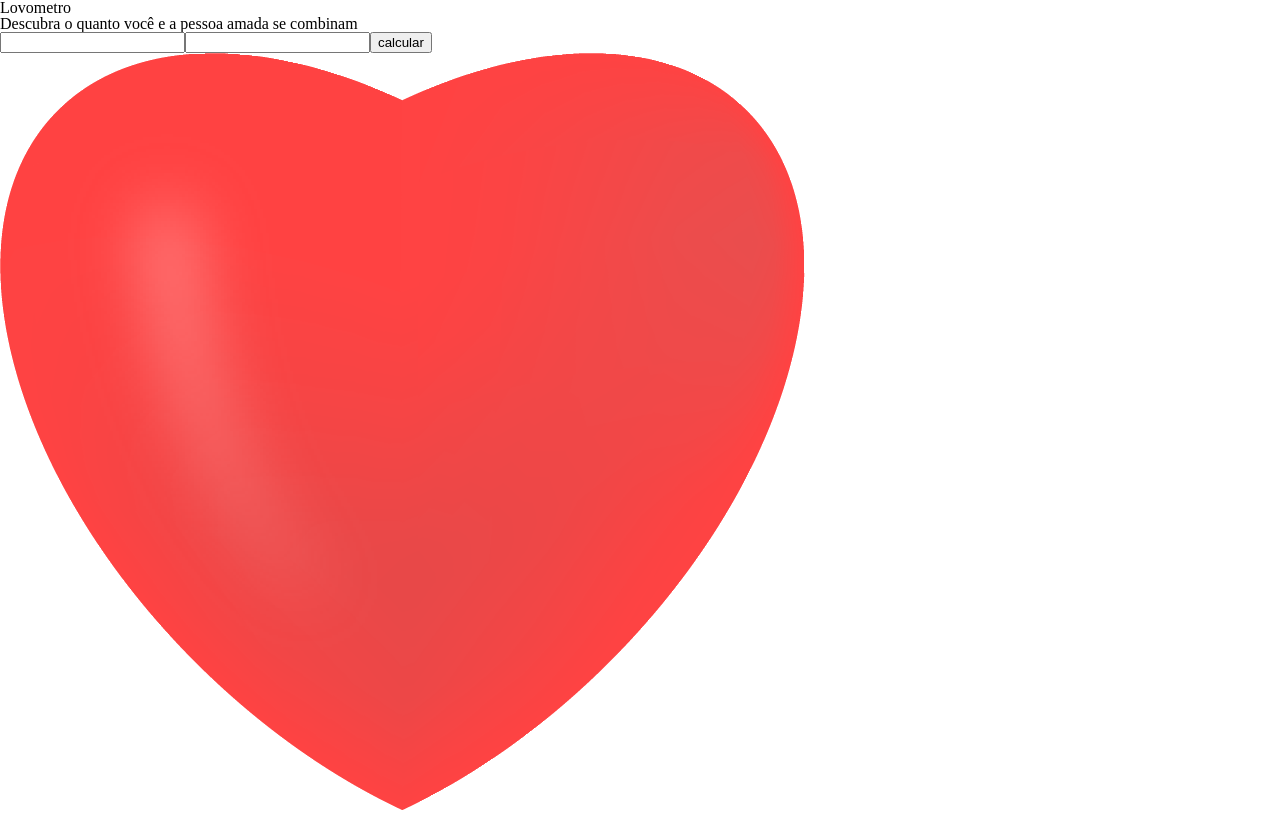
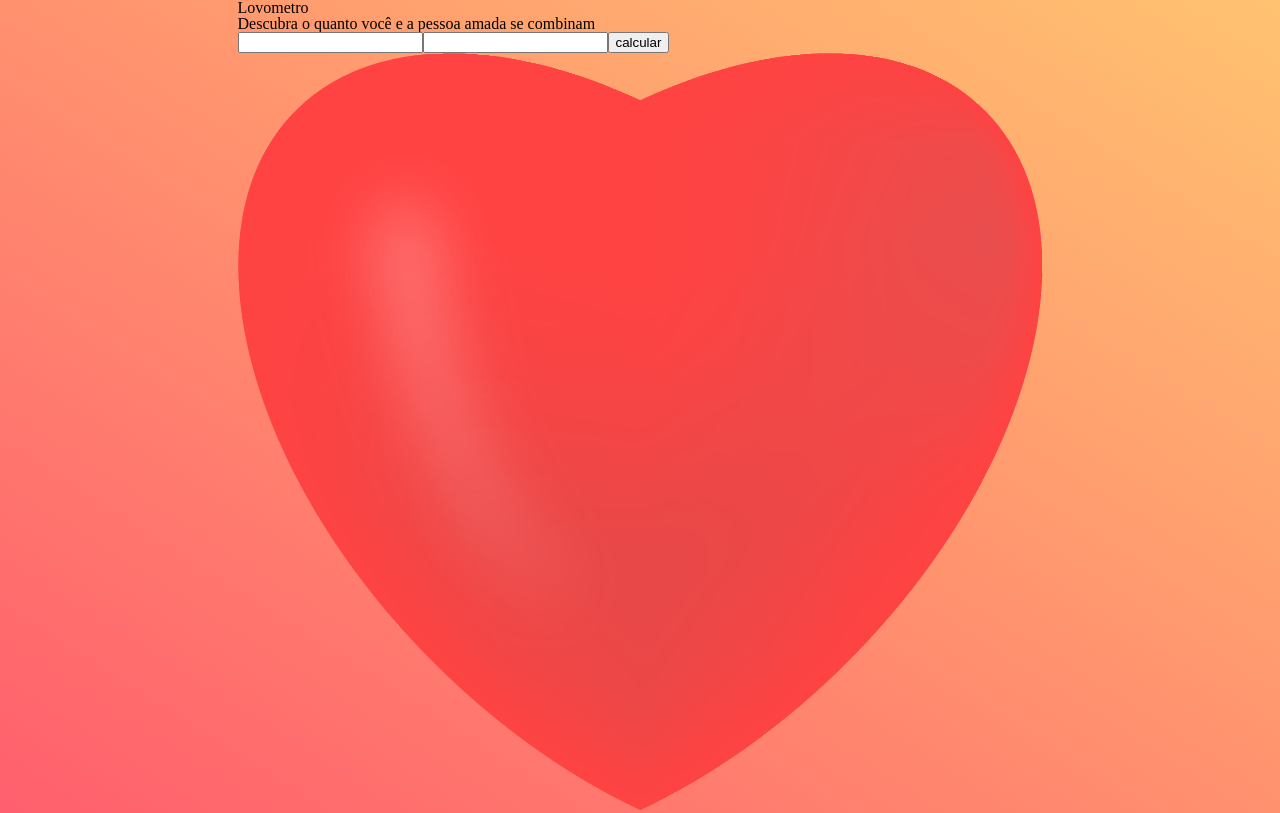
Before and after one commit to casteluc/lovometro, a React (Create React App) app: page / in a window 1280 px wide. Built offline with nearby package versions, Linux system fonts and the light colour scheme; a web font is replaced by a local one.

Commit message:
adding background gradient and centering content

```diff
--- a/src/App.css
+++ b/src/App.css
@@ -1,3 +1,11 @@
 @import url('https://fonts.googleapis.com/css2?family=Lexend+Mega&display=swap');
 @import url('https://fonts.googleapis.com/css2?family=Lexend+Deca&display=swap');
 @import url('https://fonts.googleapis.com/css2?family=Montserrat:wght@300&display=swap');
+
+.app {
+    min-height: 100vh;
+    display: flex;
+    justify-content: center;
+    align-items: center;
+    background: linear-gradient(to top right, #FF5F6D, #FFC371);
+}
--- a/src/pages/Lovometro/index.jsx
+++ b/src/pages/Lovometro/index.jsx
@@ -3,7 +3,7 @@ import Heart from '../../assets/heart.png'
 
 function Lovometro() {
     return (
-        <main>
+        <main id="lovometro">
             <div>
                 <div>
                     <h1>Lovometro</h1>
```
